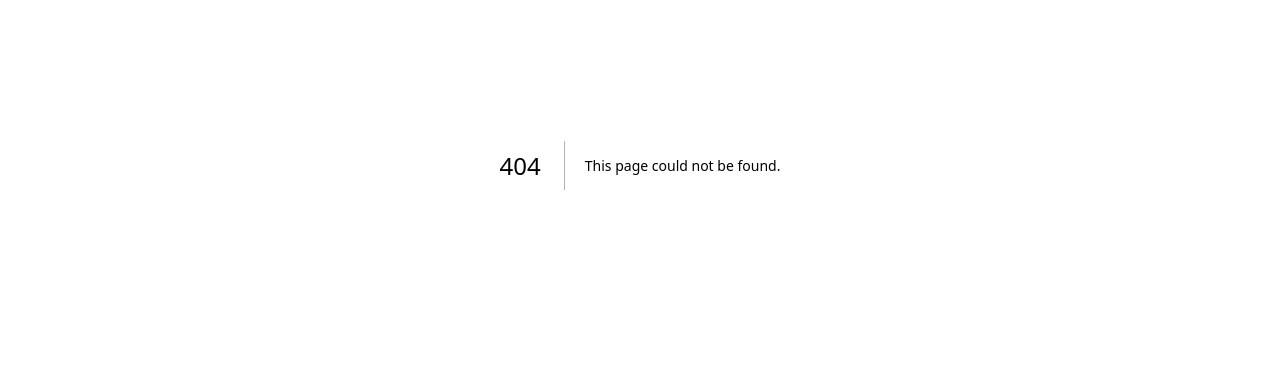
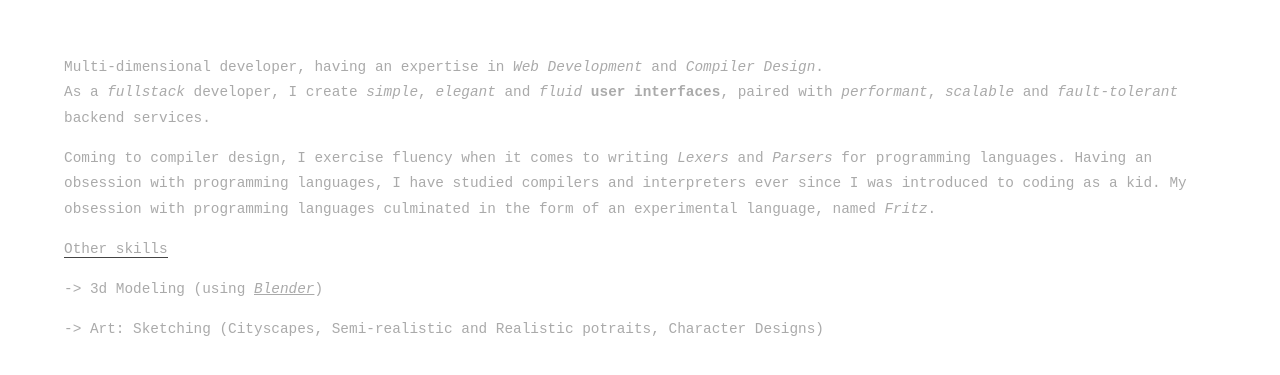
Before and after one commit to soumit-s/soumit-s.github.io, a Next.js app: page /home/Me in a window 1280 px wide. Before the commit this address had no page. Shown: the part 235-610 px from the top of the page. Built offline with nearby package versions, Linux system fonts and the light colour scheme.

Commit message:
About Me section

```diff
--- /dev/null
+++ b/src/pages/home/Me.js
@@ -0,0 +1,54 @@
+import styles from '@/styles/home/Me.module.css'
+
+export default function Me({gotoPage}) {
+	return (
+		<div className={styles.holder}>
+			<div className={styles.content}>
+				<p className={styles.head}>About Me</p>
+
+				<p>
+					Multi-dimensional developer, having an expertise in <i>Web Development</i> and <i>Compiler Design</i>.<br />
+					As a <Kwd>fullstack</Kwd> developer, I create <Kwd>simple</Kwd>, <Kwd>elegant</Kwd> and <Kwd>fluid</Kwd> <b> user
+						interfaces</b>, paired with <i>performant</i>, <i>scalable</i> and <i>fault-tolerant</i> backend services.
+				</p>
+
+				<p>
+					Coming to compiler design, I exercise fluency when it comes to writing <Kwd>Lexers</Kwd> and <Kwd>Parsers</Kwd> for
+					programming languages.
+					Having an obsession with programming languages, I have studied compilers and
+					interpreters ever since I was introduced to coding as a kid.
+					My obsession with programming languages culminated in the form of an experimental language, named <Kwd>Fritz</Kwd>.
+				</p>
+
+				<div>
+					<span style={{borderBottom: '1px solid #444'}}>Other skills</span>
+					<p><Bullet /> 3d Modeling (using <A href="https://www.blender.org/">Blender</A>)</p>
+					<p><Bullet /> Art: Sketching (Cityscapes, Semi-realistic and Realistic potraits, Character Designs)</p>
+				</div>
+
+				<div className={styles.checkOut} onClick={() => gotoPage('projects')}>
+					<span style={{ marginRight: '1rem' }}>Check out my work</span>
+					<TopRightDiagArrow width='1.2em' height='1.2em' color='white' />
+				</div>
+			</div>
+		</div>
+	)
+}
+
+function Kwd({ children }) {
+	return (<span className={styles.kwd}>{children}</span>)
+}
+
+function TopRightDiagArrow({ width, height, color = 'black', display = 'block' }) {
+	return (
+		<svg viewBox="0 0 24 24" display={display} width={width} height={height} fill="none" xmlns="http://www.w3.org/2000/svg"><g id="SVGRepo_bgCarrier" strokeWidth="0"></g><g id="SVGRepo_tracerCarrier" strokeLinecap="round" strokeLinejoin="round"></g><g id="SVGRepo_iconCarrier"> <path d="M6 18L8.5 15.5M18 6H9M18 6V15M18 6L11.5 12.5" stroke={color} strokeWidth="1.5" strokeLinecap="round" strokeLinejoin="round"></path> </g></svg>)
+}
+
+function A({ children, href }) {
+	return <a href={href} className={styles.link}>{children}</a>
+}
+
+function Bullet() {
+	//⦿
+	return <span style={{fontFamily: 'Fira Code, monospace', fontWeight: 'normal'}}>{'->'}</span>
+}
```
